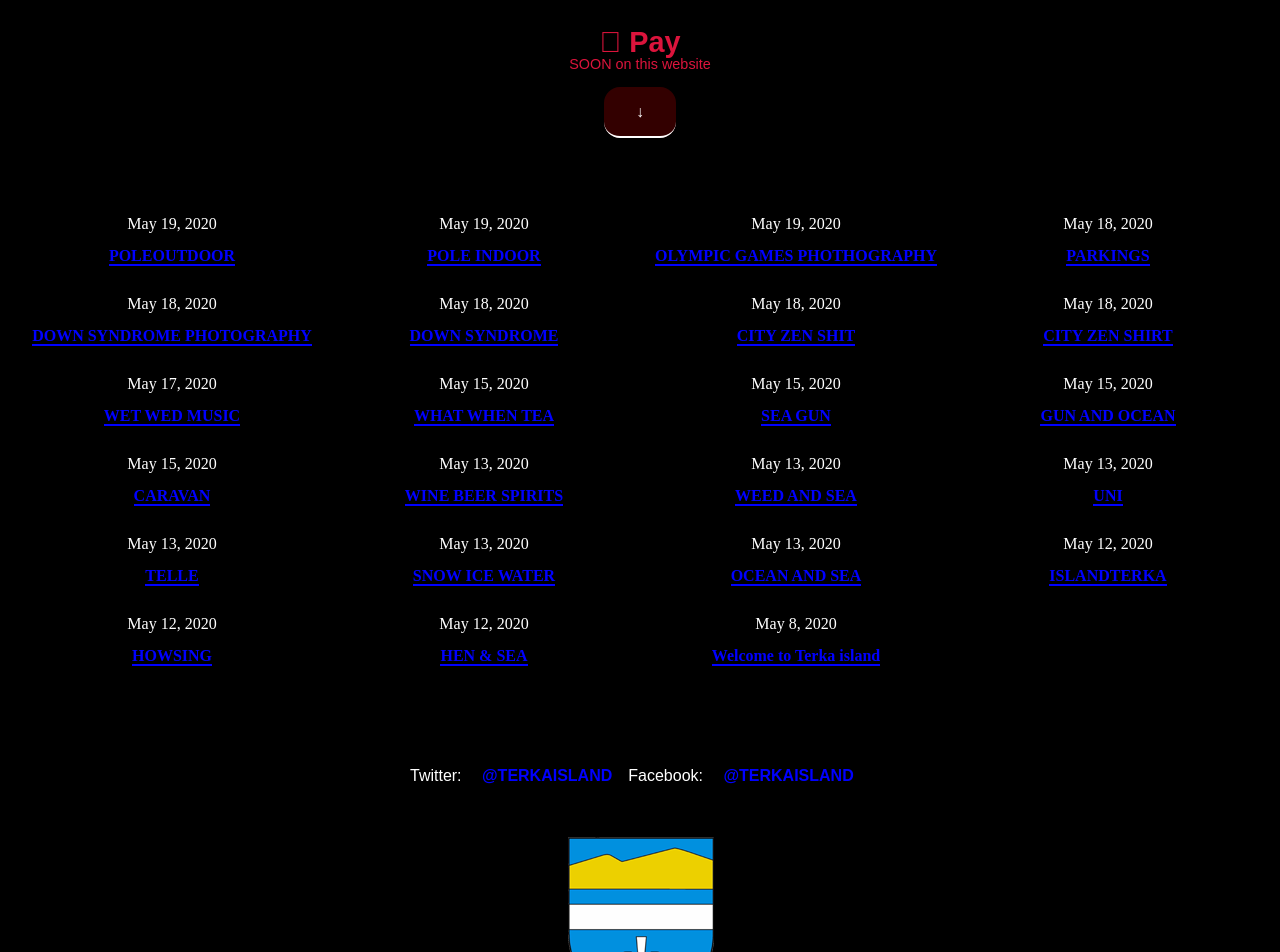
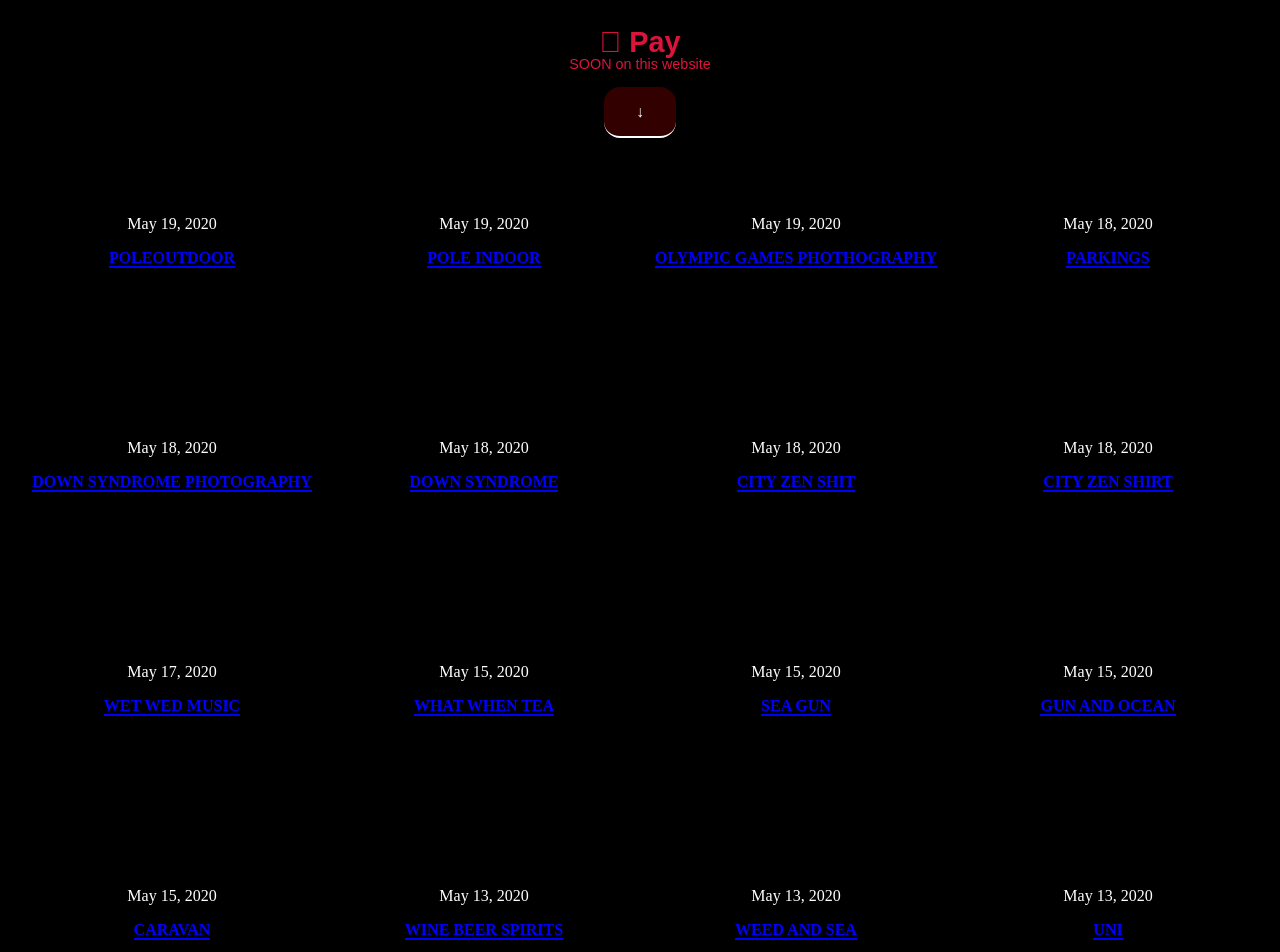
Before and after one commit to terkaisland/terkaisland.github.io, a Jekyll site: the page built from index.markdown, in a window 1280 px wide. Shown: the part 1479-2431 px from the top of the page. Built offline with Jekyll 4.4.1, drawn with Linux system fonts in a browser that asks for light colours.

Commit message:
brand list css adjusted

```diff
--- a/css/style.css
+++ b/css/style.css
@@ -515,10 +515,12 @@ main {
 	float: left;
 	width: 25%;
 	padding-bottom:1em;
+	height:13em;
 }
 #brand-list li a {
 	font-size: 2.4em;
 	font-weight: bold;
+	line-height: 1.2em;
 }
 @media screen and (max-width: 1545px) {
 	#brand-list li a {
```
Also changed, not shown: 2 other files.
